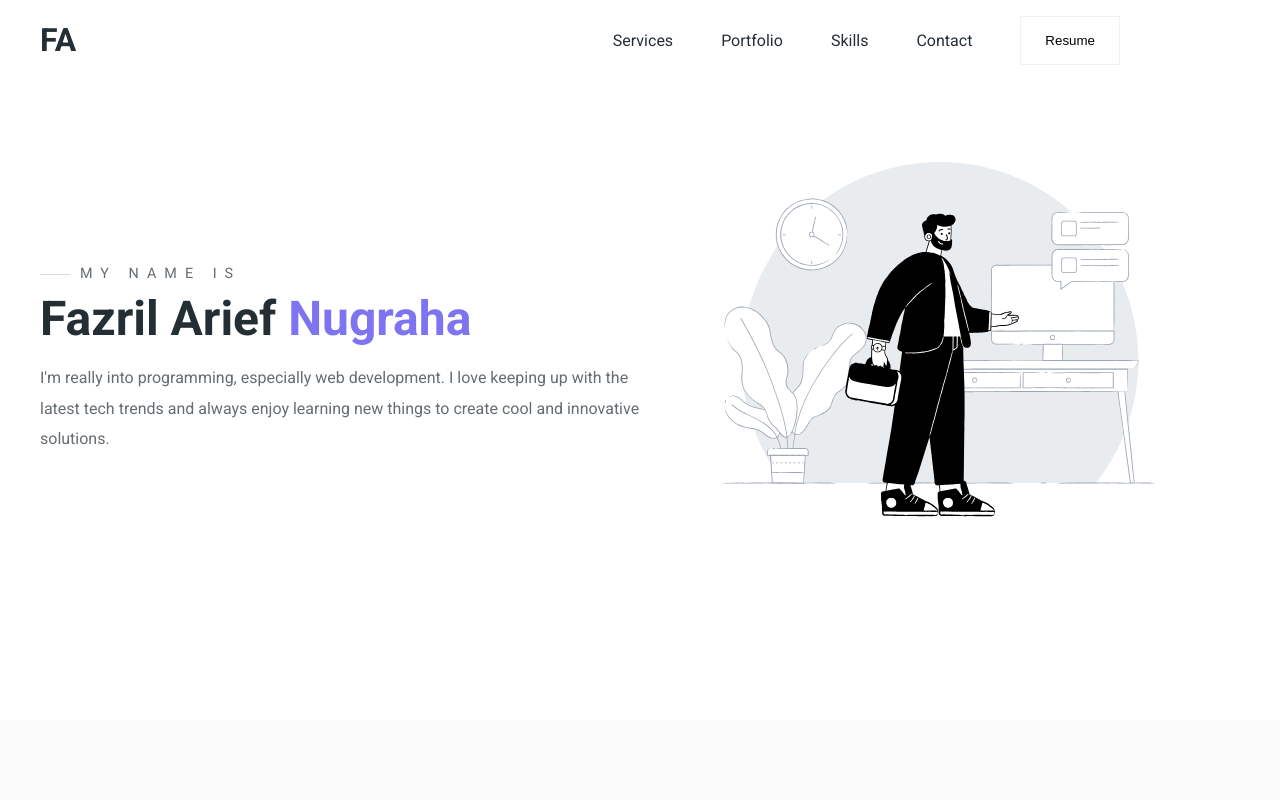
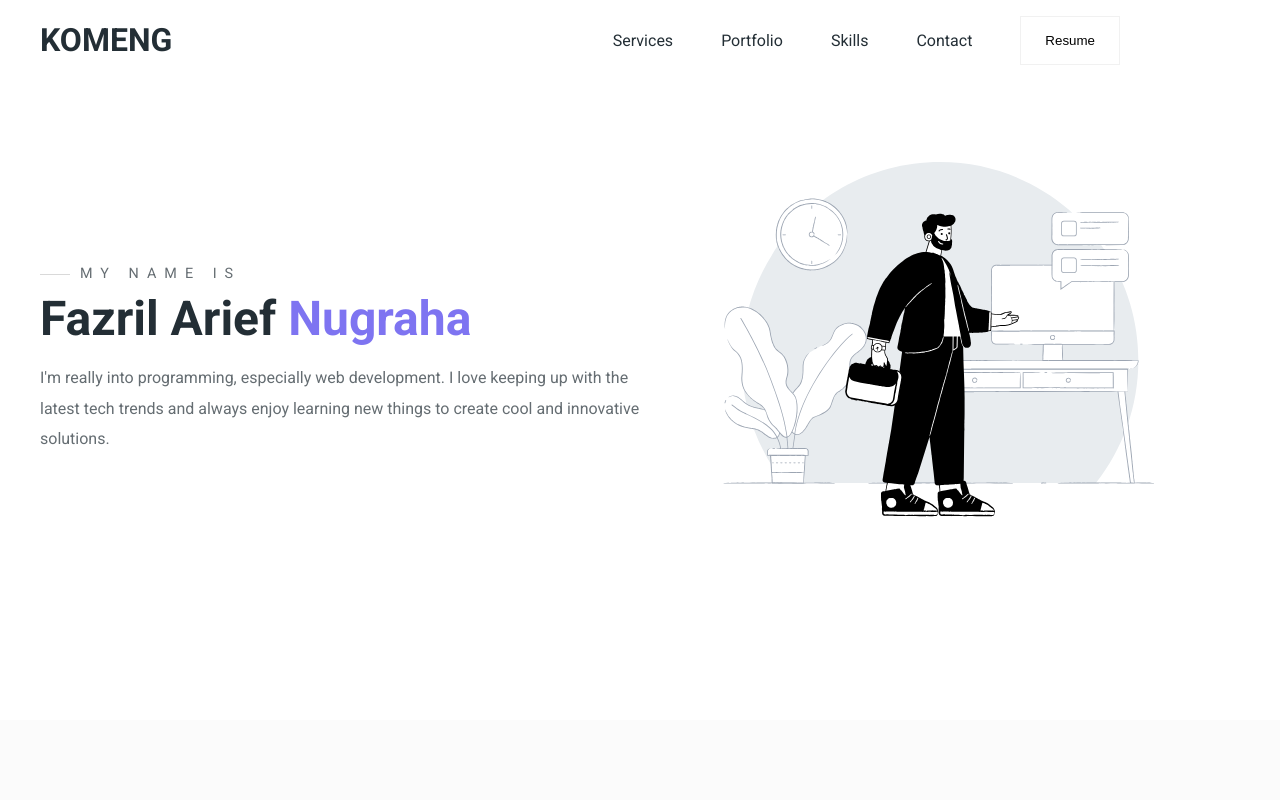
Before and after one commit to fazrilarief/fazril-cv, a plain HTML site: page index.html in a window 1280 px wide. Shown: the top 800 px of the page. Drawn offline with nearby package versions, Linux system fonts and the light colour scheme.

Commit message:
test git deploy with plesk

```diff
--- a/index.html
+++ b/index.html
@@ -14,7 +14,7 @@
       <div class="main-container">
         <div class="nav" id="navbar">
           <div class="logo">
-            <a href="/">FA</a>
+            <a href="/">KOMENG</a>
           </div>
 
           <nav>
```
